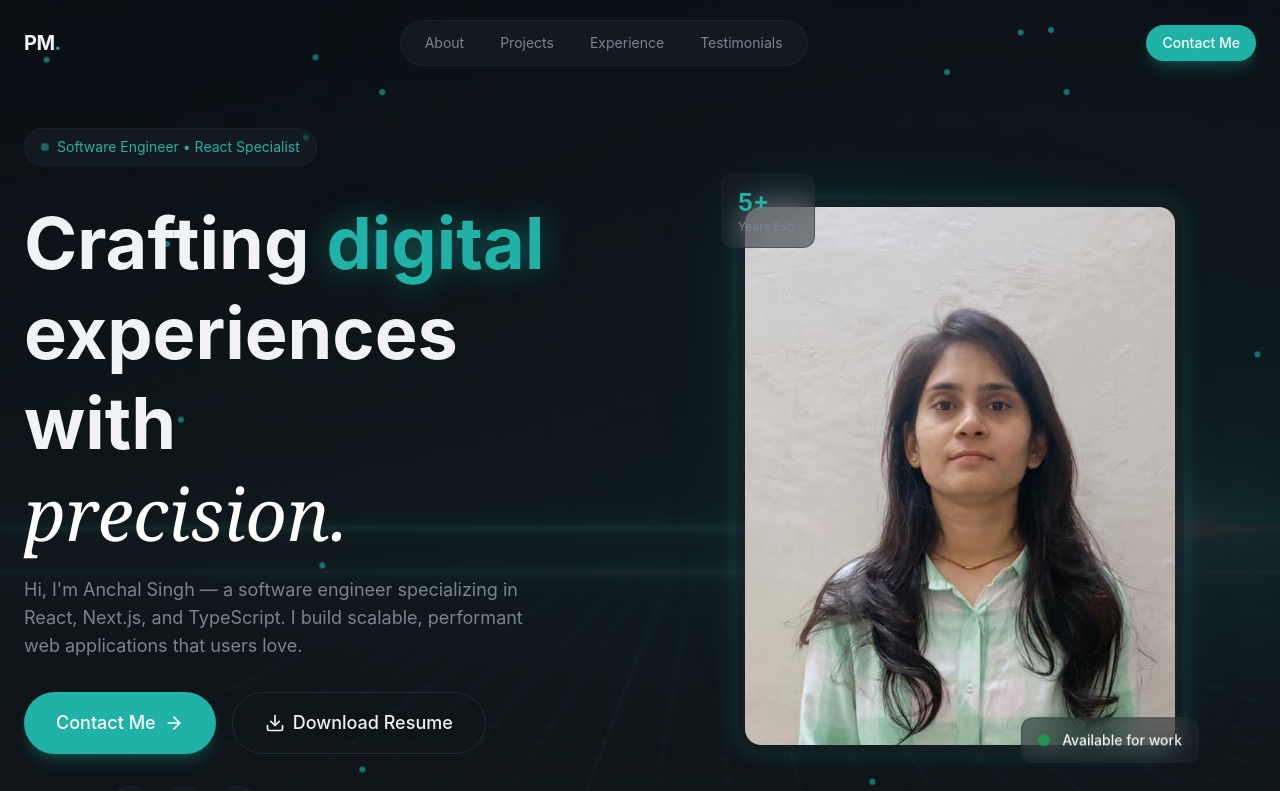
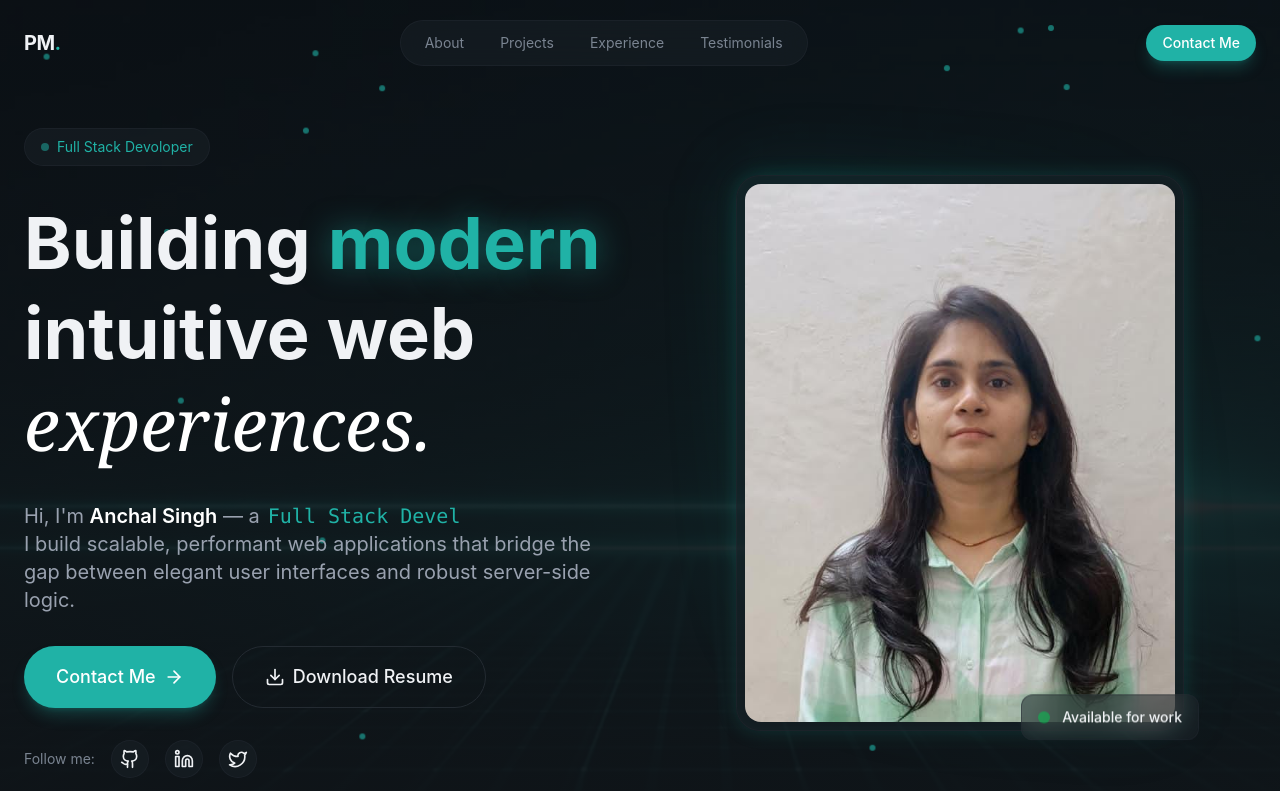
Before and after one commit to ianchalsingh196/Portfolio, a React (Vite) app: page / in a window 1280 px wide. Shown: the top 791 px of the page. Built offline with nearby package versions, Linux system fonts and the light colour scheme.

Commit message:
update hero.jsx

```diff
--- a/package.json
+++ b/package.json
@@ -15,6 +15,7 @@
     "lucide-react": "^0.475.0",
     "react": "^19.2.4",
     "react-dom": "^19.2.4",
+    "react-type-animation": "^3.2.0",
     "tailwindcss": "^4.2.2"
   },
   "devDependencies": {
--- a/src/sections/Hero.jsx
+++ b/src/sections/Hero.jsx
@@ -1,3 +1,5 @@
+// import {useMemo} from 'react';
+import { TypeAnimation } from 'react-type-animation';
 import { Button } from "@/components/Button"; // Now works via alias
 import { Github, Linkedin, Twitter, Download, ArrowRight, ChevronDown } from "lucide-react";
 import { AnimatedBorderButton } from "@/components/AnimatedBorderButton";
@@ -41,9 +43,8 @@ export const Hero = () => {
               backgroundColor: "#20B2A6",
               left: `${Math.random() * 100}%`,
               top: `${Math.random() * 100}%`,
-              animation: `slow-drift ${
-                15 + Math.random() * 20
-              }s ease-in-out infinite`,
+              animation: `slow-drift ${15 + Math.random() * 20
+                }s ease-in-out infinite`,
               animationDelay: `${Math.random() * 5}s`,
             }}
           />
@@ -58,26 +59,46 @@ export const Hero = () => {
             <div className="animate-fade-in">
               <span className="inline-flex items-center gap-2 px-4 py-2 rounded-full glass text-sm text-primary">
                 <span className="w-2 h-2 bg-primary rounded-full animate-pulse" />
-                Software Engineer • React Specialist
+                Full Stack Devoloper
               </span>
             </div>
 
             {/* Headline */}
             <div className="space-y-4">
               <h1 className="text-5xl md:text-6xl lg:text-7xl font-bold leading-tight animate-fade-in animation-delay-100">
-                Crafting <span className="text-primary glow-text">digital</span>
+                Building <span className="text-primary glow-text">modern</span>
                 <br />
-                experiences with
+                intuitive web
                 <br />
                 <span className="font-serif italic font-normal text-white">
-                  precision.
+                  experiences.
                 </span>
               </h1>
-              <p className="text-lg text-muted-foreground max-w-lg animate-fade-in animation-delay-200">
+              {/* <p className="text-lg text-muted-foreground max-w-lg animate-fade-in animation-delay-200">
                 Hi, I'm Anchal Singh — a software engineer specializing in
                 React, Next.js, and TypeScript. I build scalable, performant web
                 applications that users love.
-              </p>
+              </p> */}
+              <div className="text-lg md:text-xl text-gray-400 mt-8 max-w-2xl">
+                Hi, I'm <span className="text-white font-semibold">Anchal Singh</span> — a
+                <span className="ml-2 font-mono text-primary">
+                  <TypeAnimation
+                    sequence={[
+                      'Software Engineer', 2000,
+                      'Full Stack Developer', 2000,
+                      'MERN & Next.js Specialist', 2000,
+                      'Backend Architect', 2000,
+                    ]}
+                    wrapper="span"
+                    speed={50}
+                    repeat={Infinity}
+                  />
+                </span>
+                <p>
+                  I build scalable, performant web applications that bridge the gap
+                  between elegant user interfaces and robust server-side logic.
+                </p>
+              </div>
             </div>
 
             {/* CTAs */}
@@ -85,19 +106,25 @@ export const Hero = () => {
               <Button size="lg">
                 Contact Me <ArrowRight className="w-5 h-5" />
               </Button>
-              <AnimatedBorderButton>
-                <Download className="w-5 h-5" />
-                Download Resume
-              </AnimatedBorderButton>
+              <a
+                href="https://drive.google.com/uc?export=download&id=1Jojbx3iMuXRaZ7xe8_Eq2Y3hLigwNNQH"
+                target="_blank"
+                rel="noopener noreferrer"
+              >
+                <AnimatedBorderButton className="flex items-center gap-2">
+                  <Download className="w-5 h-5" />
+                  Download Resume
+                </AnimatedBorderButton>
+              </a>
             </div>
 
             {/* Social Links */}
             <div className="flex items-center gap-4 animate-fade-in animation-delay-400">
               <span className="text-sm text-muted-foreground">Follow me: </span>
               {[
-                { icon: Github, href: "#" },
-                { icon: Linkedin, href: "#" },
-                { icon: Twitter, href: "#" },
+                { icon: Github, href: "https://www.github.com/ianchalsingh196" },
+                { icon: Linkedin, href: "https://www.linkedin.com/in/Anchalsingh06" },
+                { icon: Twitter, href: "https://x.com/AnchalSing44445" },
               ].map((social, idx) => (
                 <a
                   key={idx}
@@ -136,12 +163,12 @@ export const Hero = () => {
                   </div>
                 </div>
                 {/* Stats Badge */}
-                <div className="absolute -top-4 -left-4 glass rounded-xl px-4 py-3 animate-float animation-delay-500">
+                {/* <div className="absolute -top-4 -left-4 glass rounded-xl px-4 py-3 animate-float animation-delay-500">
                   <div className="text-2xl font-bold text-primary">5+</div>
                   <div className="text-xs text-muted-foreground">
                     Years Exp.
                   </div>
-                </div>
+                </div> */}
               </div>
             </div>
           </div>
```
Also changed, not shown: 1 other file (tests, documents, lock files or other folders).
